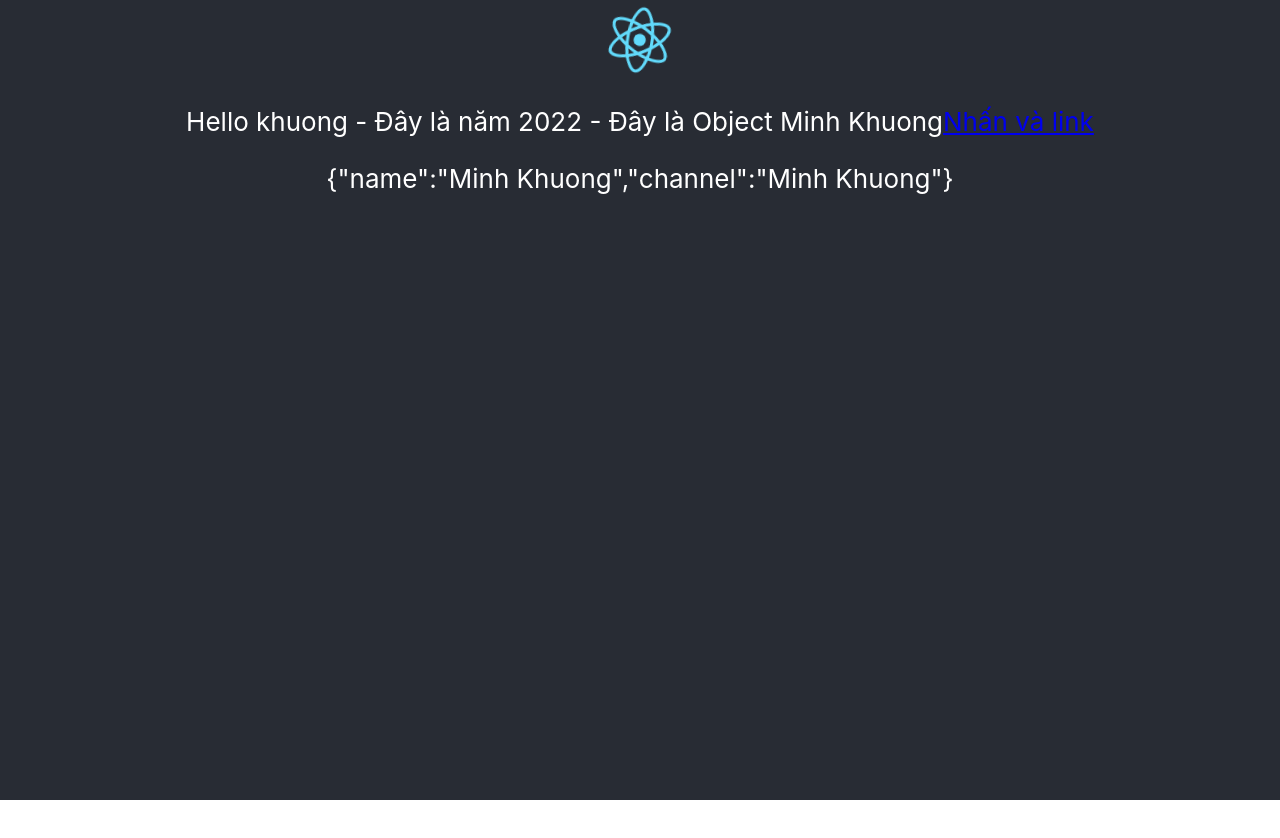
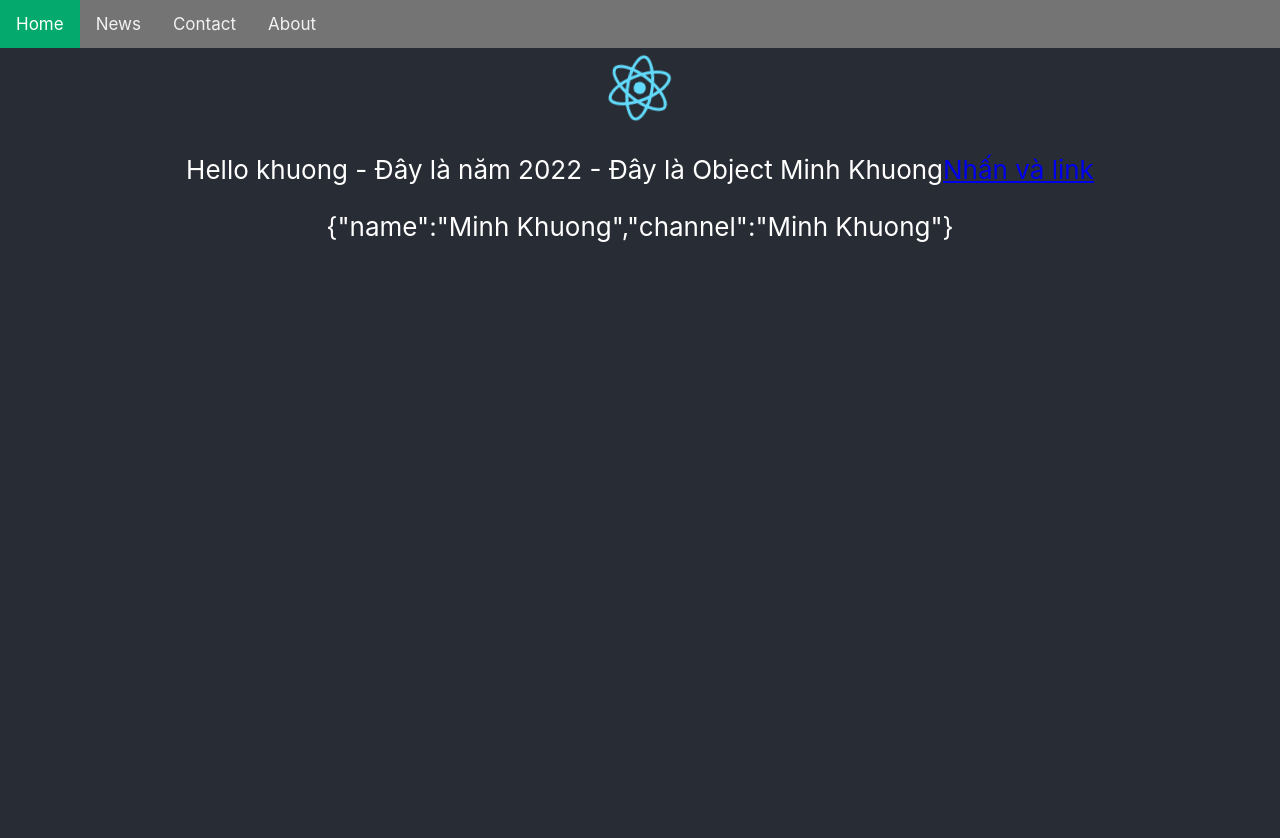
Before and after one commit to khuong16/react-hooks, a React (Create React App) app: page / in a window 1280 px wide. Shown: the top 838 px of the page. Before the commit the page ends 800 px from the top, so only its background shows below. Built offline with nearby package versions, Linux system fonts and the light colour scheme.

Commit message:
multicomponents_video9

```diff
--- a/src/App.js
+++ b/src/App.js
@@ -1,5 +1,6 @@
 import logo from './logo.svg';
 import './App.css';
+import Nav from './components/Nav';
 
 // component: template + logic
 // JSX: code html trong 1 file js.
@@ -17,6 +18,7 @@ const App = () => {
 
   return (
     <div className="App">
+      <Nav />
       <header className="App-header">
         <img src={logo} className="App-logo" alt="logo" />
         <p>
--- /dev/null
+++ b/src/components/Nav.css
@@ -0,0 +1,23 @@
+.topnav {
+    overflow        : hidden;
+    background-color: #747474;
+}
+
+.topnav a {
+    float          : left;
+    color          : #f2f2f2;
+    text-align     : center;
+    padding        : 14px 16px;
+    text-decoration: none;
+    font-size      : 17px;
+}
+
+.topnav a:hover {
+    background-color: #ddd;
+    color           : black;
+}
+
+.topnav a.active {
+    background-color: #04AA6D;
+    color           : white;
+}
--- /dev/null
+++ b/src/components/Nav.js
@@ -0,0 +1,14 @@
+import '../components/Nav.css';
+
+const Nav = () => {
+    return (
+        <div class="topnav">
+            <a class="active" href="#home">Home</a>
+            <a href="#news">News</a>
+            <a href="#contact">Contact</a>
+            <a href="#about">About</a>
+        </div>
+    );
+}
+
+export default Nav;
```
